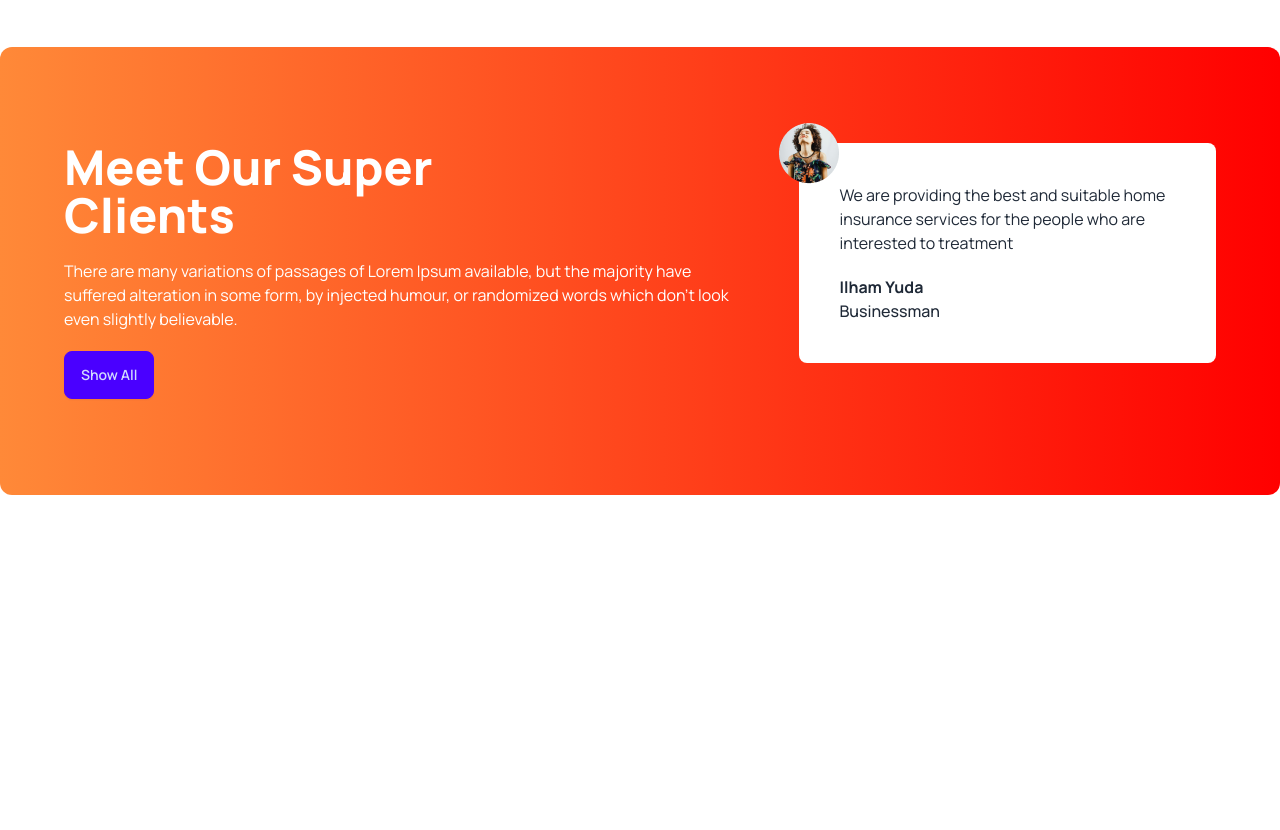
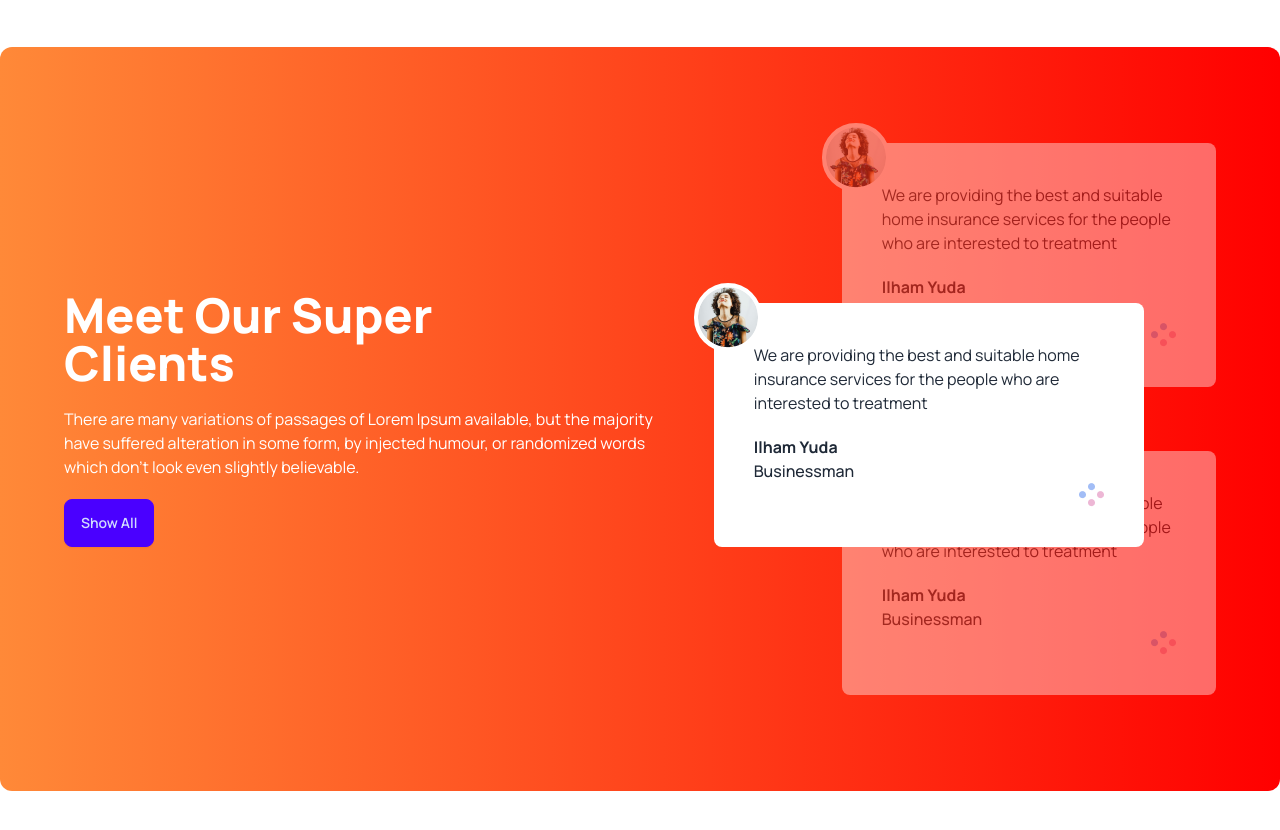
Before and after one commit to Jemforest/tea-house, a plain HTML site: page index.html in a window 1280 px wide. Shown: the part 1740-2570 px from the top of the page. Before the commit the page ends 2331 px from the top, so only its background shows below. Drawn offline with nearby package versions, Linux system fonts and the light colour scheme.

Commit message:
Review Container

```diff
--- a/index.html
+++ b/index.html
@@ -63,9 +63,9 @@
     <main class="container mx-auto">
         <!-- Featured Section -->
         <Section class="my-24">
-            <h2 class="text-5xl font-extrabold m-5">Our Featured Products</h2>
-            <p class="lg:max-w-4xl mb-10 mx-auto">
-                There are many variations of passages of Lorem Ipsum available, but the majority have suffered alteration in some form, by injected humour, or randomized words which don't look even slightly believable.
+            <h2 class="text-5xl font-extrabold m-5 text-center">Our Featured Products</h2>
+            <p class="lg:max-w-4xl mb-10 mx-auto text-center">
+                There are many variations of passages of Lorem Ipsum available, but the majority have suffered alteration <br> in some form, by injected humour, or randomized words which don't look even slightly believable.
             </p>
             <!-- Featured Tea Card Section -->
             <div class="grid gap-6 grid-cols-1 md:grid-cols-2 lg:grid-cols-4 ">
@@ -136,6 +136,7 @@
         </section>
         <!-- super client section -->
         <section class="my-24 flex flex-col lg:flex-row gap-12 rounded-xl bg-gradient-to-r from-[#FF8938] to-[#F00] px-16 py-24">
+          <div class="flex lg:pr-28 items-center">
             <div class="space-y-5">
               <h2 class="text-5xl font-extrabold text-white">
                 Meet Our Super <br> Clients
@@ -147,11 +148,12 @@
                 Show All
               </button>
             </div>
-
-          <div>
-            <!-- Review -->
-            <div class="relative p-10 rounded-lg bg-white">
-              <img class="absolute -top-5 -left-5" src="images/client.png" alt="">
+          </div>
+          <!-- Review container -->
+          <div class="relative">
+            <!--Next Review -->
+            <div class="relative z-10 mb-16 opacity-40 p-10 rounded-lg bg-white">
+              <img class="absolute -top-5 -left-5 border-4 border-white bg-white rounded-full" src="images/client.png" alt="">
               <p>
                 We are providing the best and suitable home insurance services for the people who are interested to treatment
               </p>
@@ -161,6 +163,41 @@
               <p class="font-medium">
                 Businessman
               </p>
+              <div class="flex justify-end">
+                <img src="images/circles.png" alt="">
+              </div>
+            </div>
+            <!-- Current Review -->
+            <div class="absolute z-20 top-40 lg:-left-32 lg:w-[430px] p-10 rounded-lg bg-white">
+              <img class="absolute -top-5 -left-5 border-4 border-white bg-white rounded-full" src="images/client.png" alt="">
+              <p>
+                We are providing the best and suitable home insurance services for the people who are interested to treatment
+              </p>
+              <h4 class="font-bold mt-5">
+                Ilham Yuda
+              </h4>
+              <p class="font-medium">
+                Businessman
+              </p>
+              <div class="flex justify-end">
+                <img src="images/circles.png" alt="">
+              </div>
+            </div>
+            <!-- Previous Review -->
+            <div class="relative z-10 opacity-40 p-10 rounded-lg bg-white">
+              <img class="absolute -top-5 -left-5 border-4 border-white bg-white rounded-full" src="images/client.png" alt="">
+              <p>
+                We are providing the best and suitable home insurance services for the people who are interested to treatment
+              </p>
+              <h4 class="font-bold mt-5">
+                Ilham Yuda
+              </h4>
+              <p class="font-medium">
+                Businessman
+              </p>
+              <div class="flex justify-end">
+                <img src="images/circles.png" alt="">
+              </div>
             </div>
           </div>
         </section>
```
Lines whose indentation alone changed are shown as unchanged.
